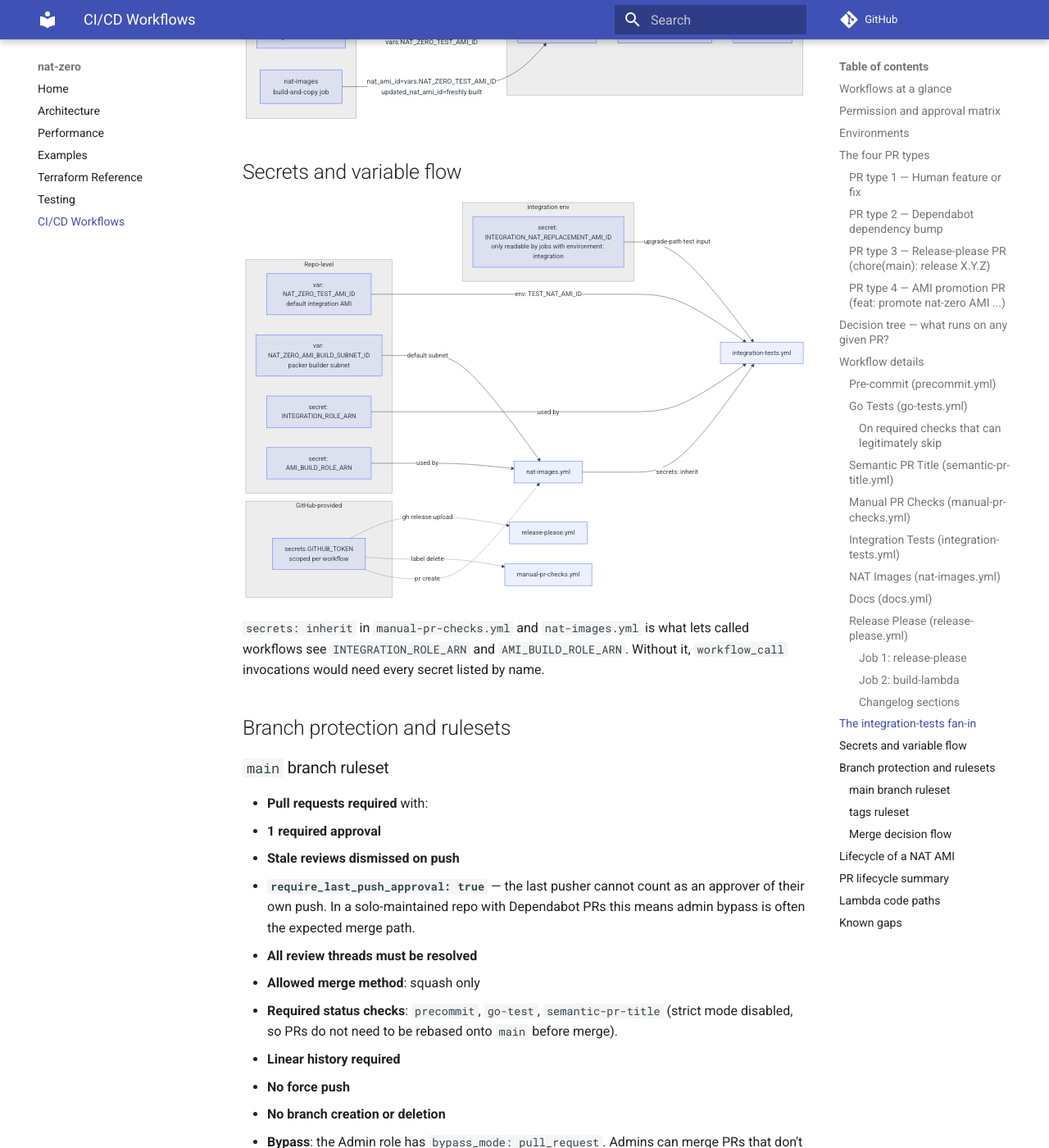
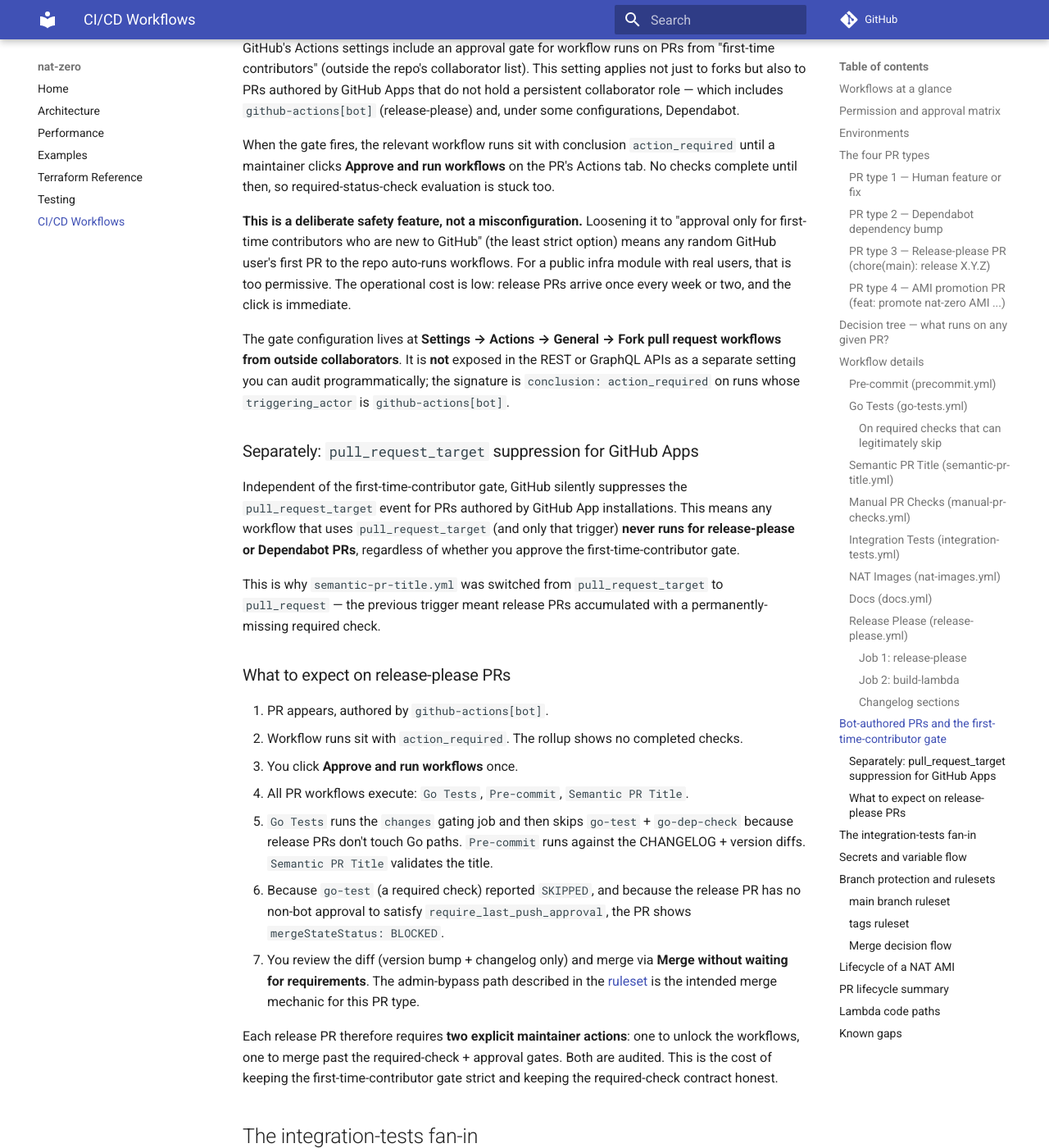
Before and after one commit to MachineDotDev/nat-zero, an MkDocs documentation site: the page built from docs/workflows.md, in a window 1280 px wide and 1400 px high, scrolled down 14797 px. Shown: the whole window at 82% size. Built offline with MkDocs 1.6.1 and Material for MkDocs 9.7.7, drawn with Linux system fonts in a browser that asks for light colours; comment, search, counter and statistics services are not loaded; some of the changed text lies outside the part shown.

Commit message:
docs: document bot-authored PR gates and semantic-pr-title trigger (#37)
Co-authored-by: Claude Opus 4.7 (1M context) <noreply@anthropic.com>

```diff
--- a/docs/workflows.md
+++ b/docs/workflows.md
@@ -94,7 +94,7 @@ sequenceDiagram
 
     You->>GH: open PR from fix/xyz
     GH->>Actions: fire pull_request
-    GH->>Actions: fire pull_request_target (title check)
+    Note right of GH: precommit, go-tests, and<br/>semantic-pr-title all triggered<br/>via pull_request
     par auto checks
         Actions->>Actions: precommit
         Actions->>Actions: go-tests (if paths match)
@@ -167,13 +166,13 @@ sequenceDiagram
     Note over RP: Triggered by push to main<br/>with conventional commits
     RP->>GH: open / update PR from<br/>release-please--branches--main
     RP->>GH: label "autorelease: pending"
-    GH->>Actions: fire pull_request (Go Tests)
-    Note right of Actions: skipped — paths only cover<br/>cmd/lambda and tests/integration
-    GH->>Actions: fire pull_request (Pre-commit)
-    Note right of Actions: pre-commit runs only on changed files<br/>(CHANGELOG.md, version refs)
-    GH->>Actions: fire pull_request_target (Semantic PR Title)
+    Note over GH: PR authored by github-actions[bot] —<br/>first-time-contributor gate holds workflow runs<br/>with action_required status
+    You->>GH: click "Approve and run workflows"<br/>(Actions tab on the PR)
+    GH->>Actions: fire pull_request (Go Tests, Pre-commit, Semantic PR Title)
+    Note right of Actions: Go Tests: changes job detects no Go paths,<br/>go-test + go-dep-check skipped
+    Note right of Actions: Pre-commit: runs only on changed files<br/>(CHANGELOG.md, version refs)
     Actions-->>GH: title "chore(main): release X.Y.Z" valid
-    You->>GH: approve, merge
+    You->>GH: approve PR, click Merge (admin bypass)
     GH->>Actions: fire push:main
     Actions->>Actions: release-please job runs
     Actions->>GH: tag vX.Y.Z, create GitHub Release
@@ -298,10 +297,11 @@ The admin bypass is the intended merge path for legitimately-skipped cases. This
 
 Validates that PR titles follow Conventional Commits so squash-merge commit messages stay parseable by release-please.
 
-- **Trigger**: `pull_request_target` on `opened`, `edited`, `synchronize`, `reopened`.
+- **Trigger**: `pull_request` on `opened`, `edited`, `synchronize`, `reopened`.
 - **Required check name**: `semantic-pr-title`.
 - **Allowed prefixes**: `build`, `chore`, `ci`, `docs`, `feat`, `fix`, `perf`, `refactor`, `revert`, `style`, `test`.
 - **Logic**: pure bash regex on `github.event.pull_request.title` — no checkout, no code execution from the PR.
+- **Why not `pull_request_target`**: GitHub silently suppresses `pull_request_target` for PRs authored by GitHub App installations (release-please, Dependabot under some configurations). The release-please PRs in this repo's history have zero runs of `semantic-pr-title` for exactly that reason — each one was only mergeable via admin bypass. Using `pull_request` fires for every PR regardless of author, which restores the required-check contract. It is also strictly safer: this workflow only reads the PR title from the event payload (no checkout, no secrets, no API calls), so there is nothing in the elevated `pull_request_target` context that would benefit it, and avoiding `pull_request_target` closes a latent RCE footgun that any future checkout-based edit would open.
 
 ### Manual PR Checks (`manual-pr-checks.yml`)
 
@@ -443,6 +443,34 @@ That is the full release artifact flow. There is no second workflow that edits t
 | `docs:` | Documentation | No |
 | `chore:` | Miscellaneous | No |
 | `feat!:` or `BREAKING CHANGE:` | Features | Yes (major bump) |
+
+## Bot-authored PRs and the first-time-contributor gate
+
+GitHub's Actions settings include an approval gate for workflow runs on PRs from "first-time contributors" (outside the repo's collaborator list). This setting applies not just to forks but also to PRs authored by GitHub Apps that do not hold a persistent collaborator role — which includes `github-actions[bot]` (release-please) and, under some configurations, Dependabot.
+
+When the gate fires, the relevant workflow runs sit with conclusion `action_required` until a maintainer clicks **Approve and run workflows** on the PR's Actions tab. No checks complete until then, so required-status-check evaluation is stuck too.
+
+**This is a deliberate safety feature, not a misconfiguration.** Loosening it to "approval only for first-time contributors who are new to GitHub" (the least strict option) means any random GitHub user's first PR to the repo auto-runs workflows. For a public infra module with real users, that is too permissive. The operational cost is low: release PRs arrive once every week or two, and the click is immediate.
+
+The gate configuration lives at **Settings → Actions → General → Fork pull request workflows from outside collaborators**. It is **not** exposed in the REST or GraphQL APIs as a separate setting you can audit programmatically; the signature is `conclusion: action_required` on runs whose `triggering_actor` is `github-actions[bot]`.
+
+### Separately: `pull_request_target` suppression for GitHub Apps
+
+Independent of the first-time-contributor gate, GitHub silently suppresses the `pull_request_target` event for PRs authored by GitHub App installations. This means any workflow that uses `pull_request_target` (and only that trigger) **never runs for release-please or Dependabot PRs**, regardless of whether you approve the first-time-contributor gate.
+
+This is why `semantic-pr-title.yml` was switched from `pull_request_target` to `pull_request` — the previous trigger meant release PRs accumulated with a permanently-missing required check.
+
+### What to expect on release-please PRs
+
+1. PR appears, authored by `github-actions[bot]`.
+2. Workflow runs sit with `action_required`. The rollup shows no completed checks.
+3. You click **Approve and run workflows** once.
+4. All PR workflows execute: `Go Tests`, `Pre-commit`, `Semantic PR Title`.
+5. `Go Tests` runs the `changes` gating job and then skips `go-test` + `go-dep-check` because release PRs don't touch Go paths. `Pre-commit` runs against the CHANGELOG + version diffs. `Semantic PR Title` validates the title.
+6. Because `go-test` (a required check) reported `SKIPPED`, and because the release PR has no non-bot approval to satisfy `require_last_push_approval`, the PR shows `mergeStateStatus: BLOCKED`.
+7. You review the diff (version bump + changelog only) and merge via **Merge without waiting for requirements**. The admin-bypass path described in the [ruleset](#main-branch-ruleset) is the intended merge mechanic for this PR type.
+
+Each release PR therefore requires **two explicit maintainer actions**: one to unlock the workflows, one to merge past the required-check + approval gates. Both are audited. This is the cost of keeping the first-time-contributor gate strict and keeping the required-check contract honest.
 
 ## The integration-tests fan-in
 
```
Also changed, not shown: other parts of docs/workflows.md (+3 -4 lines).
